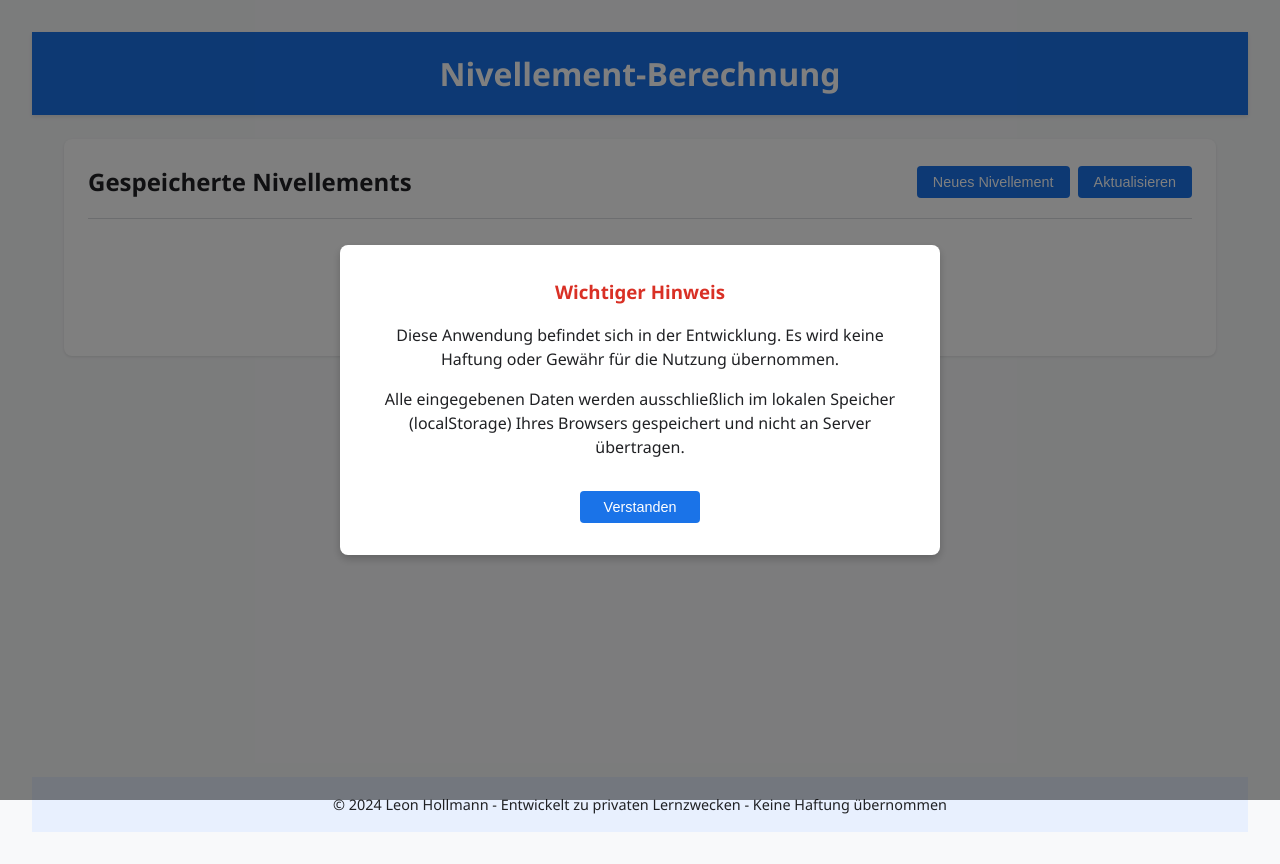
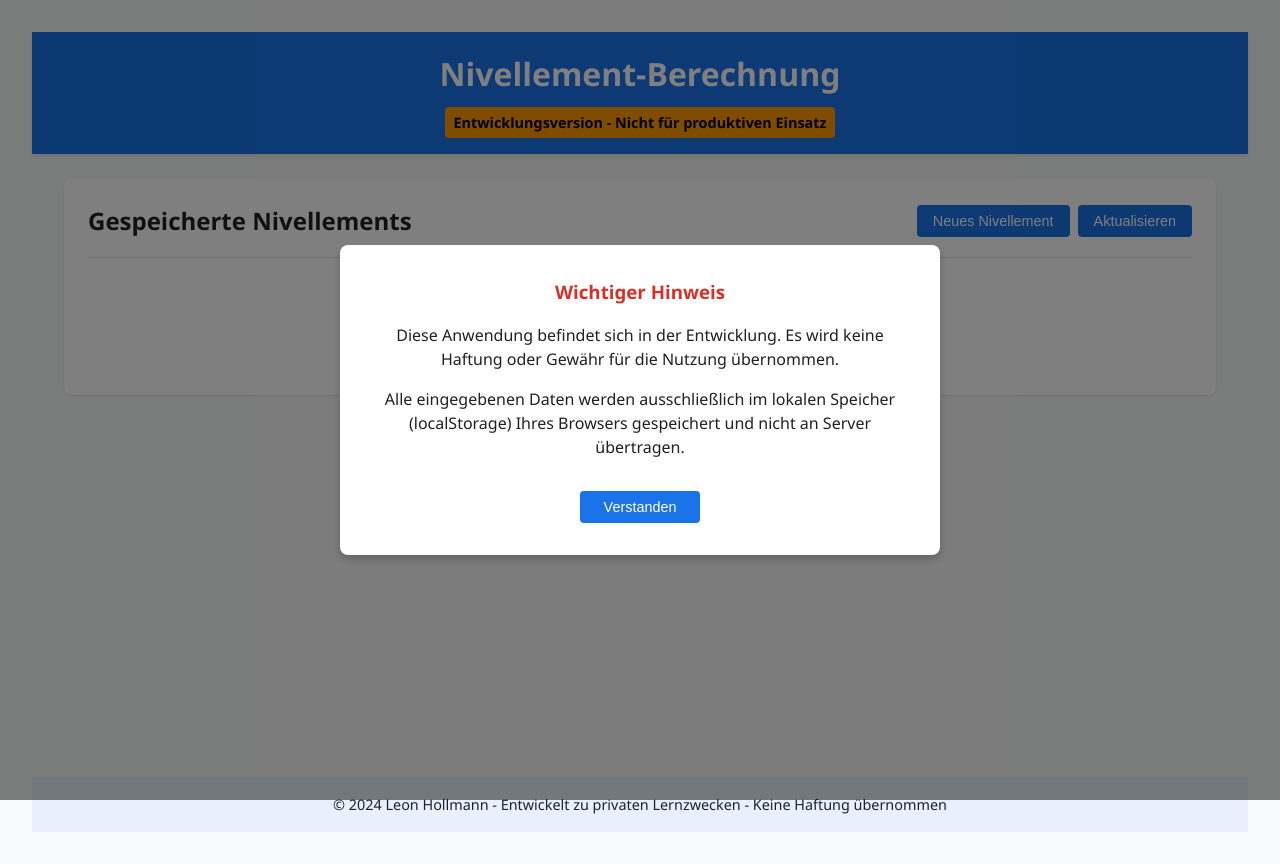
Before and after one commit to Leon-Hollmann/Nivellement-Berechnung, a React (Vite) app: page / in a window 1280 px wide. Built offline with nearby package versions, Linux system fonts and the light colour scheme.

Commit message:
entwicklungsstatus deutlich gemacht

```diff
--- a/src/App.css
+++ b/src/App.css
@@ -76,6 +76,17 @@ body {
   color: white;
   padding: 1rem 2rem;
   box-shadow: 0 2px 4px rgba(0, 0, 0, 0.1);
+}
+
+.dev-banner {
+  background-color: #ff9800;
+  color: #000;
+  font-size: 0.9rem;
+  font-weight: bold;
+  padding: 4px 8px;
+  margin-top: 8px;
+  border-radius: 4px;
+  display: inline-block;
 }
 
 .app-content {
--- a/src/App.tsx
+++ b/src/App.tsx
@@ -65,6 +65,7 @@ const App = () => {
 
       <header className="app-header">
         <h1>Nivellement-Berechnung</h1>
+        <div className="dev-banner">Entwicklungsversion - Nicht für produktiven Einsatz</div>
       </header>
 
       <main className="app-content">
```
Also changed, not shown: 1 other file (tests, documents, lock files or other folders).
